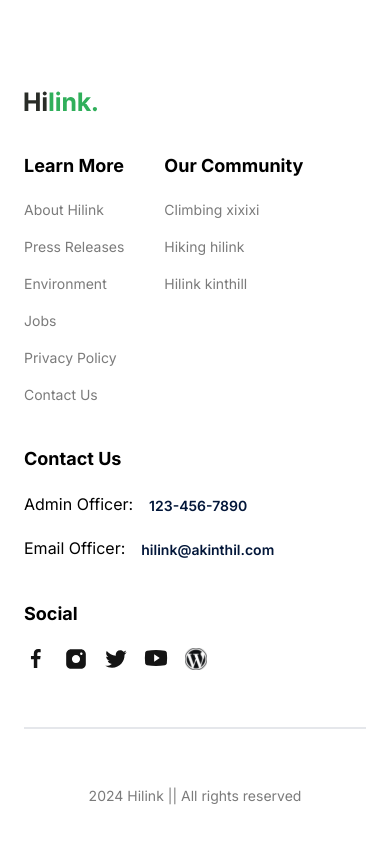
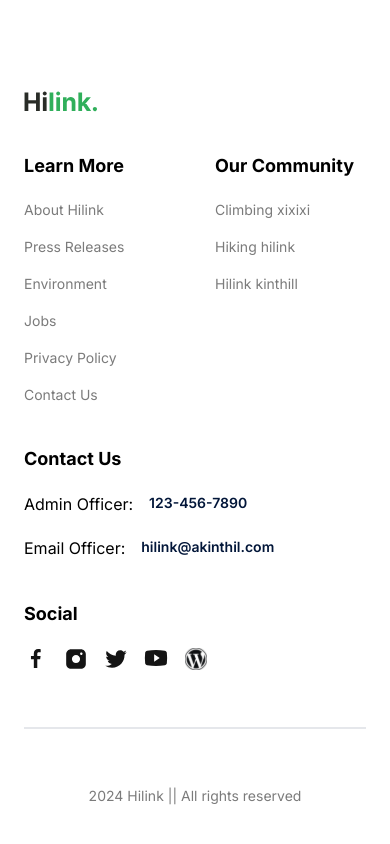
Before and after one commit to KazutoPH/HillLink_TravelWeb, a React (Vite) app: page / in a window 390 px wide. Shown: the part 4711-5555 px from the top of the page. Built offline with nearby package versions, Linux system fonts and the light colour scheme.

Commit message:
Update Footer.jsx

```diff
--- a/src/components/Footer.jsx
+++ b/src/components/Footer.jsx
@@ -13,7 +13,10 @@ const Footer = () => {
 
           <div className="flex flex-wrap gap-10 sm:justify-between md:flex-1">
             {FOOTER_LINKS.map((colums) => (
-              <div className="flex flex-col gap-5" key={colums.title}>
+              <div
+                className="flex flex-col gap-5 max-sm:flex-1"
+                key={colums.title}
+              >
                 <h4 className="bold-18 whitespace-nowrap">{colums.title}</h4>
                 <ul className="regular-14 flex flex-col gap-4 text-gray-30">
                   {colums.links.map((link) => (
@@ -34,7 +37,7 @@ const Footer = () => {
                   <NavLink
                     to="/"
                     key={link.label}
-                    className="flex gap-4 md:flex-col lg:flex-row items-end"
+                    className="flex gap-4 md:flex-col lg:flex-row"
                   >
                     <p className="whitespace-nowrap">{link.label}:</p>
                     <p className="whitespace-nowrap medium-14 text-blue-70">
```
